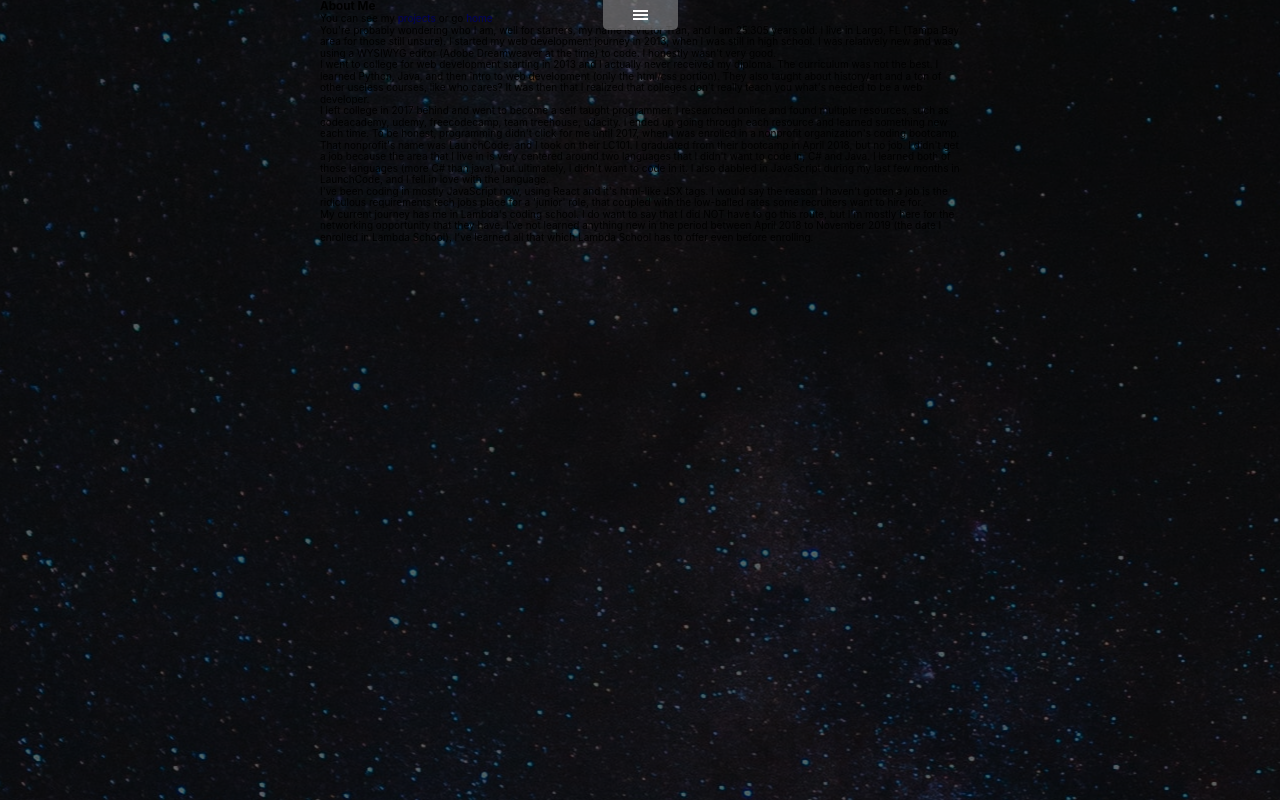
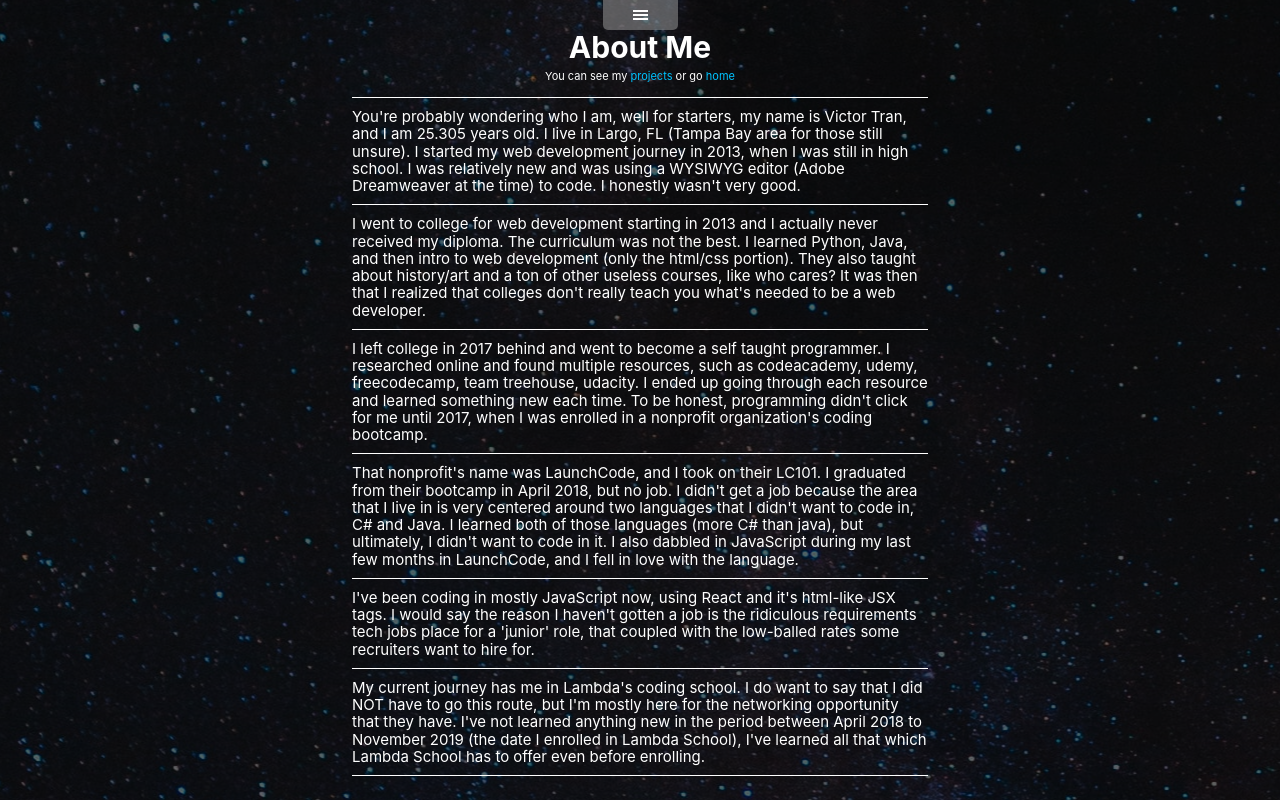
Before and after one commit to iVictoris/portfolio-react, a React (Create React App) app: page /about in a window 1280 px wide. Built offline with nearby package versions, Linux system fonts and the light colour scheme.

Commit message:
remove extra dark overlay

```diff
--- a/src/sass/page.scss
+++ b/src/sass/page.scss
@@ -11,16 +11,6 @@
             width: 100vw;
             position: absolute;
         }
-    }
-    &::after {
-        content: '';
-        width: 100%;
-        height: 100%;
-        top: 0;
-        left: 0;
-        position: absolute;
-        background-color: rgba(0, 0, 0, 0.6);
-        z-index: 1;
     }
 
     .resume {
@@ -38,10 +28,6 @@
             h3 {
                 font-size: 3rem;
             }
-        }
-
-        a {
-            color: $teal;
         }
 
         &.redirect {
@@ -67,7 +53,48 @@
 }
 
 .page {
+    position: relative;
+    z-index: 2;
+    color: white;
+
     &::-webkit-scrollbar {
         display: none;
     }
+    a {
+        color: $teal;
+    }
 }
+
+.about {
+    font-size: 1.5rem;
+    padding: 0 5%;
+    .opening p {
+        text-align: center;
+        margin-top: 5px;
+        padding-bottom: 15px;
+        border-bottom: 1px solid white;
+        font-size: 1.1rem;
+    }
+
+    .main {
+        margin-top: 10px;
+    }
+
+    &.page {
+        height: 100%;
+        width: 100%;
+        overflow-y: scroll;
+        overflow-x: hidden;
+        h3 {
+            font-size: 3rem;
+            text-align: center;
+            margin-top: 30px;
+        }
+    }
+
+    p {
+        padding-bottom: 10px;
+        margin-bottom: 10px;
+        border-bottom: 1px solid white;
+    }
+}
```
